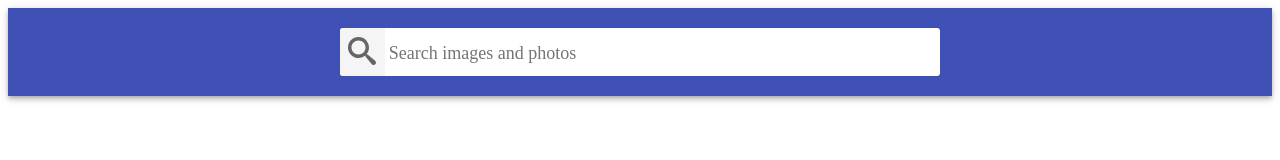
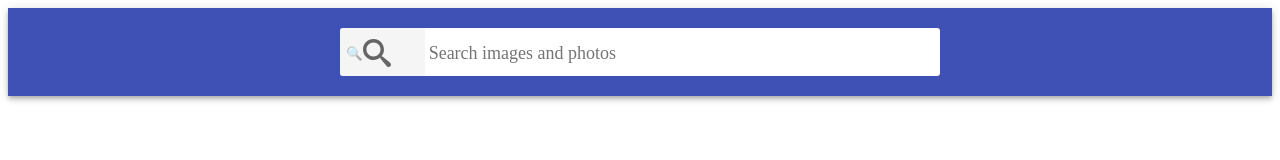
Before and after one commit to ZhuravlevAlexei/goit-typescript-hw-02, a React (Vite) app: page / in a window 1280 px wide. Shown: the top 160 px of the page. Built offline with nearby package versions, Linux system fonts and the light colour scheme.

Commit message:
magnifire

```diff
--- a/src/components/Searchbar/Searchbar.module.css
+++ b/src/components/Searchbar/Searchbar.module.css
@@ -1,6 +1,3 @@
-/*
- * Стили компонента Searchbar
- */
 .searchBar {
   top: 0;
   left: 0;
@@ -20,9 +17,6 @@
     0px 4px 5px 0px rgba(0, 0, 0, 0.14), 0px 1px 10px 0px rgba(0, 0, 0, 0.12);
 }
 
-/*
- * Стили компонента SearchForm
- */
 .searchForm {
   display: flex;
   align-items: center;
@@ -35,7 +29,7 @@
 
 .searchFormButton {
   display: inline-block;
-  width: 48px;
+  /* width: 48px; */
   height: 48px;
   border: 0;
   background-size: 40%;
@@ -50,18 +44,6 @@
 .searchFormButton:hover {
   opacity: 1;
 }
-
-/* .searchFormButtonLabel {
-  position: absolute;
-  width: 1px;
-  height: 1px;
-  padding: 0;
-  overflow: hidden;
-  clip: rect(0, 0, 0, 0);
-  white-space: nowrap;
-  clip-path: inset(50%);
-  border: 0;
-} */
 
 .searchFormInput {
   display: inline-block;
--- a/src/components/Searchbar/Searchbar.tsx
+++ b/src/components/Searchbar/Searchbar.tsx
@@ -4,6 +4,7 @@ import { useState } from "react";
 import { SearchbarProps } from "../App.types";
 import css from "./Searchbar.module.css";
 import sprite from "../../assets/search.svg";
+import magn from "../../assets/free-icon-loupe-751463.svg";
 
 const Searchbar: React.FC<SearchbarProps> = ({ onSubmit }) => {
   const [searchInputText, setSearchInputText] = useState<string>("");
@@ -31,9 +32,23 @@ const Searchbar: React.FC<SearchbarProps> = ({ onSubmit }) => {
     <header className={css.searchBar}>
       <form className={css.searchForm} onSubmit={handleSearchbarSubmit}>
         <button type="submit" className={css.searchFormButton}>
-          <svg className={css.searchBtnIcon} width="28" height="28">
-            <use href={`${sprite}#search`}></use>
-          </svg>
+          <div
+            style={{
+              display: "flex",
+              flexDirection: "row",
+              placeItems: "center",
+              width: "auto",
+              height: "48px",
+            }}
+          >
+            🔍
+            <svg className={css.searchBtnIcon} width="28" height="28">
+              <use href={`${sprite}#search`}></use>
+            </svg>
+            <svg className={css.searchBtnIcon} width="28" height="28">
+              <use href={`${magn}`}></use>
+            </svg>
+          </div>
         </button>
 
         <input
```
Also changed, not shown: src/assets/free-icon-loupe-751463.svg (added).
